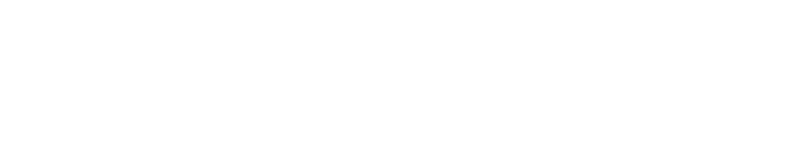
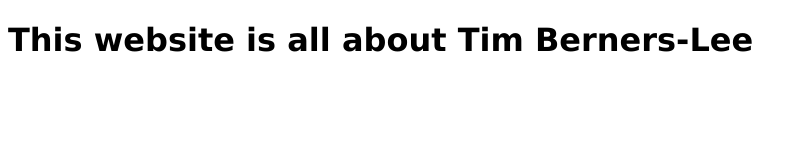
Before and after one commit to tobiasnechansky/LeeWebsite, a plain HTML site: page index.html in a window 1280 px wide. Shown: the whole page, without its empty margins (0-807 px from the left). Drawn offline with Linux system fonts and the light colour scheme.

Commit message:
default font and css

```diff
--- a/index.html
+++ b/index.html
@@ -12,7 +12,7 @@
 
         </header>
         <main>
-
+            <h1>This website is all about Tim Berners-Lee</h1>
         </main>
         <footer>
 
--- a/styles.css
+++ b/styles.css
@@ -0,0 +1,3 @@
+body {
+    font-family: 'Lucida Sans', 'Lucida Sans Regular', 'Lucida Grande', 'Lucida Sans Unicode', Geneva, Verdana, sans-serif;
+}
```
